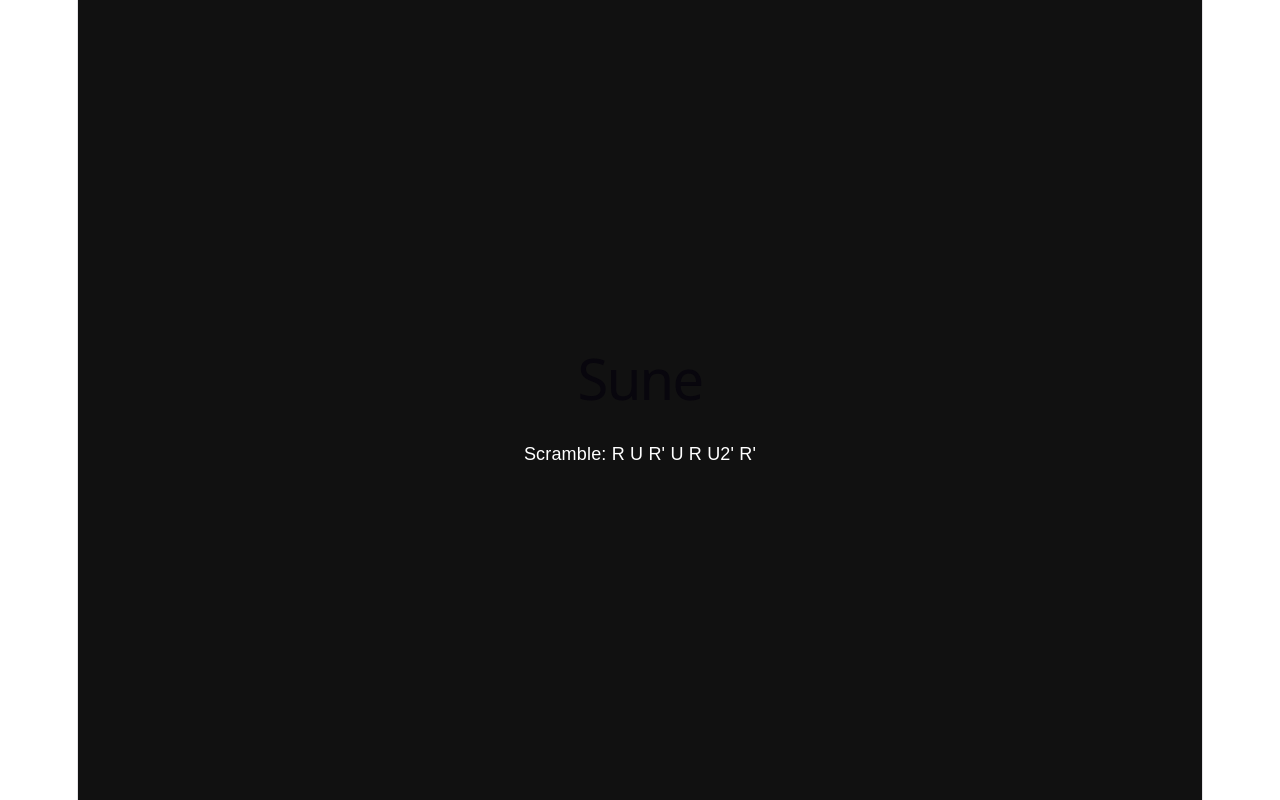
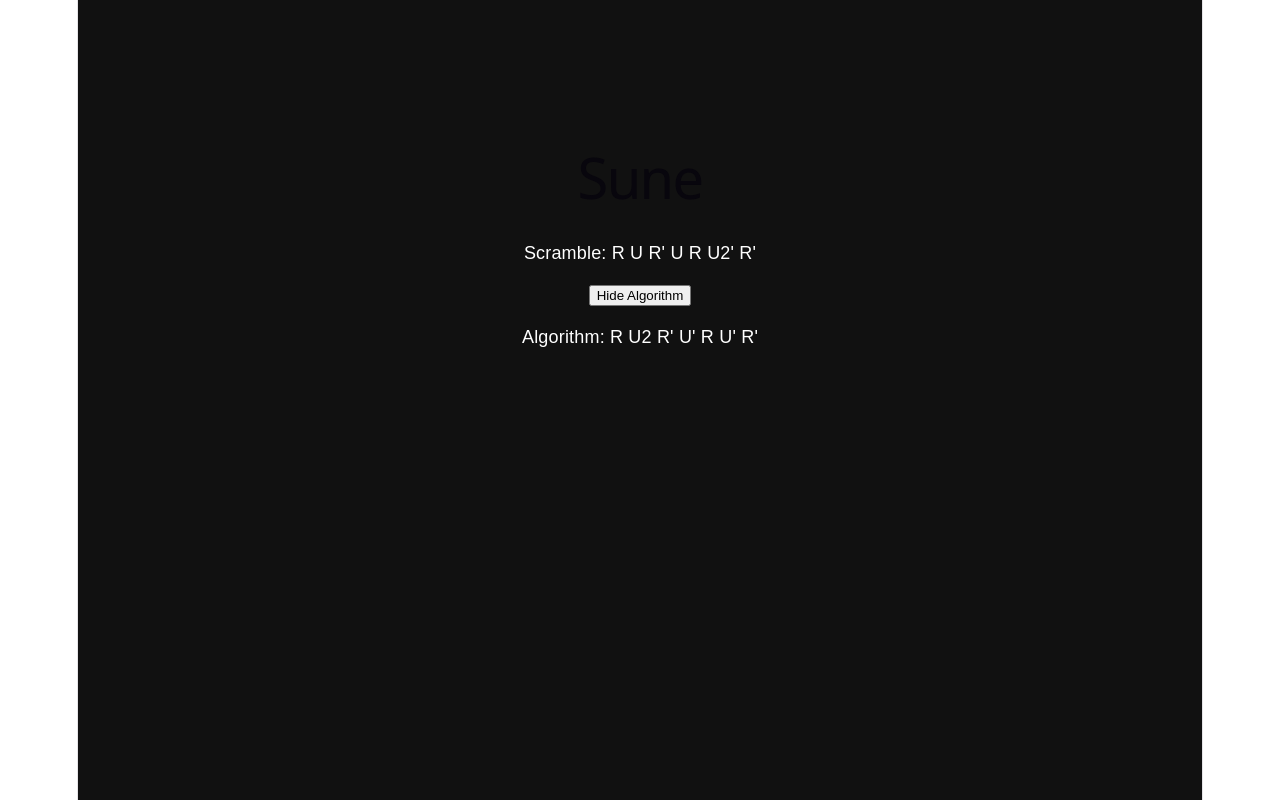
Before and after one commit to OJS26/cfop-trainer, a React (Vite) app: page / in a window 1280 px wide. Built offline with nearby package versions, Linux system fonts and the light colour scheme.

Commit message:
Add toggleable algorithm reveal, hidden by default - Show algorithm by default, with option to hide it - Fix algorithm to be the correct inverse of the scramble, not a duplicate

```diff
--- a/src/App.tsx
+++ b/src/App.tsx
@@ -1,9 +1,10 @@
-import { useEffect, useRef } from 'react'
+import { useEffect, useRef, useState } from 'react'
 import 'cubing/twisty'
 import { sune } from './cases'
 
 function App() {
   const playerRef = useRef<HTMLElement>(null)
+  const [showAlgorithm, setShowAlgorithm] = useState(true)
 
   useEffect(() => {
     // @ts-expect-error - twisty-player is a custom element, not a typed React component
@@ -28,8 +29,21 @@ function App() {
       <h1>{sune.name}</h1>
       <p>Scramble: {sune.scramble}</p>
 
+      <button onClick={() => setShowAlgorithm((prev) => !prev)}>
+        {showAlgorithm ? 'Hide Algorithm' : 'Show Algorithm'}
+      </button>
 
+      {showAlgorithm && <p>Algorithm: {sune.algorithm}</p>}
 
+      {/* @ts-expect-error - twisty-player is a custom element from cubing.js, not a typed React component */}
+      <twisty-player
+        ref={playerRef}
+        alg={sune.algorithm}
+        experimental-setup-anchor="start"
+        background="none"
+        control-panel="bottom-row"
+        style={{ width: '300px', height: '300px' }}
+      />
     </div>
   )
 }
--- a/src/cases.ts
+++ b/src/cases.ts
@@ -11,5 +11,5 @@ export const sune: Case = {
   name: 'Sune',
   group: 'OLL',
   scramble: "R U R' U R U2' R'",
-  algorithm: "R U R' U R U2' R'",
+  algorithm: "R U2 R' U' R U' R'",
 }
```
